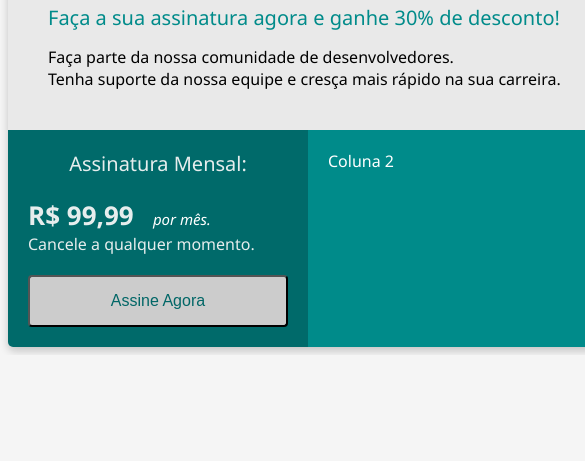
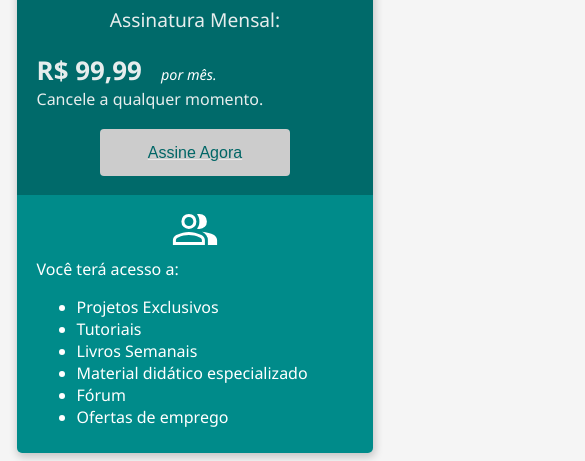
Before and after one commit to Leonardo-do-Playstation/bootcamp-dev-modulo1, a plain HTML site: page index.html in a window 390 px wide. Shown: the part 499-960 px from the top of the page, 585 px wide, since content can reach past the window. Before the commit the page ends 854 px from the top, so only its background shows below. Drawn offline with Linux system fonts and the light colour scheme.

Commit message:
Fechamento do projeto

```diff
--- a/index.html
+++ b/index.html
@@ -4,89 +4,12 @@
     <meta charset="UTF-8" />
     <meta name="viewport" content="width=device-width, initial-scale=1.0" />
     <title>BootCamp Dev - Sistema de Assinaturas</title>
-
-    <style>
-        body{
-            background-color: #F5F5F5;
-            font-family: 'Segoe UI', Tahoma, Geneva, Verdana, sans-serif;
-        }
-        .container{
-          background-color: #E9E9E9;
-          margin: auto;
-          margin-top: 400px;
-          width: 600px;
-          box-shadow: 1px 3px 8px 1px rgba(0,0,0,0.2);
-          border-radius: 5px;
-          overflow: hidden;
-        }
-        .header{
-          padding: 40px;
-        }
-        .flex-container{
-            display: flex;
-            justify-content: space-around;
-        }
-        .header-title{
-          color: #006666;
-          font-size: 32px;
-          font-weight: 700;
-          margin-bottom: 20px;
-        }
-        .text1-header{
-          color: #008B8A;
-          font-size: 20px;
-          font-weight: 500;
-          margin-bottom: 15px;
-        }
-        .col-1{
-          background-color: #006A6A;
-          width: 50%;
-          padding: 20px;
-          color: #fff;
-        }
-        .footer-title{
-          color: #E6EDED;
-          font-size: 20px;
-          text-align: center;
-          margin-bottom: 20px;
-        }
-        .price{
-          color: #E6EDED;
-          font-size: 26px;
-          font-weight: 700;
-        }
-        .subtitle1{
-          font-size: 15px;
-          margin-left: 15px;
-        }
-        .subtitle2{
-          color: #E6EDED;
-          font-size: 16px;
-        }
-        .col-2{
-          background-color: #008B8A;
-          width: 50%;
-          padding: 20px;
-          color: #fff;
-        }
-        .button{
-          width: 100%;
-          margin-top: 20px;
-          background-color: #CCCCCC;
-          padding: 15px 33px;
-          border-radius: 4px;
-          color: #006666;
-          font-size: 16px;
-          cursor: pointer;
-        }
-        .button:hover{
-            background-color: #E9E9E9;
-        }
-    </style>
+    <link rel="stylesheet" href="style.css">
   </head>
   <body>
     <div class="container">
-      <div class="header">
+      <div
+       class="header">
         <div class="header-title">
           Entre para nossa comunidade!
         </div>
@@ -111,13 +34,27 @@
           Cancele a qualquer momento.
         </div>
         <div>
-          <button class="button">Assine Agora</button>
+          <a href="register.html">
+          <button >Assine Agora</button>
+          </a>
         </div>
        </div>
        <div class="col-2">
-        Coluna 2
-      </div>
-      </div>
+        <div class="image-group">
+        <object data="group_48dp_WHITE_FILL0_wght400_GRAD0_opsz48.svg" type="image/svg+xml"></object>
+       </div>
+        <div>
+        Você terá acesso a:
+        </div>
+         <ul>
+          <li>Projetos Exclusivos</li>
+          <li>Tutoriais</li>
+          <li>Livros Semanais</li>
+          <li>Material didático especializado</li>
+          <li>Fórum</li>
+          <li>Ofertas de emprego</li>
+         </ul>
+          </div>
       </div>
     </div>
   </body>
--- /dev/null
+++ b/style.css
@@ -0,0 +1,158 @@
+
+        body{
+            background-color: #F5F5F5;
+            font-family: 'Segoe UI', Tahoma, Geneva, Verdana, sans-serif;
+        }
+
+        input{
+          width: 97%;
+          height: 12px;
+          padding: 0.9rem;
+          font-size: 1.2rem;
+          border-radius: 5px;
+          border: 0;
+          margin: 10px;
+          }
+
+          input :focus{
+            outline: none;
+            box-shadow: 0,0,10px #009E9E;
+          }
+
+          a{
+            color:#E9E9E9;
+            font-size: 0.8rem;
+            margin-top: 0.3rem;
+          }
+
+        button{
+          width: 100%;
+          max-width: 200px;
+          margin-top: 1.2rem;
+          background-color: #CCCCCC;
+          padding: 0.9rem 2rem;
+          border-radius: 0.25rem;
+          border: none;
+          color: #006666;
+          font-size: 1rem;
+          cursor: pointer;
+        }
+
+        button:hover{
+            background-color: #E9E9E9;
+        }
+
+        .container{
+          background-color: #E9E9E9;
+          margin: auto;
+          margin-top: 200px;
+          width: 600px;
+          box-shadow: 1px 3px 8px 1px rgba(0,0,0,0.2);
+          border-radius: 5px;
+          overflow: hidden;
+        }
+
+        .header{
+          padding: 0.9rem;
+        }
+
+        .flex-container{
+            display: flex;
+            justify-content: space-around;
+        }
+
+        .header-title{
+          color: #006666;
+          font-size: 2rem;
+          font-weight: 700;
+          margin-bottom: 1.2rem;
+        }
+
+        .text1-header{
+          color: #008B8A;
+          font-size: 1.12rem;
+          font-weight: 700;
+          margin-bottom: 0.9rem;
+        }
+
+        .text1-header1{
+          font-size: 1.2rem;
+          color: #168587;
+          font-weight: 600;
+          margin-bottom: 0.9rem;
+        }
+
+        .col-1{
+          background-color: #006A6A;
+          width: 50%;
+          padding: 1.2rem;
+          color: #fff;
+        }
+        .col-1 button {
+        display: block;
+        margin: 1.2rem auto 0 auto;
+        width: 60%;
+        }
+
+        .footer-title{
+          color: #E6EDED;
+          font-size: 1.2rem;
+          text-align: center;
+          margin-bottom: 1.2rem;
+        }
+
+        .price{
+          color: #E6EDED;
+          font-size: 1.62rem;
+          font-weight: 700;
+        }
+        .subtitle1{
+          font-size: 0.9rem;
+          margin-left: 15px;
+        }
+
+        .subtitle2{
+          color: #E6EDED;
+          font-size: 1rem;
+        }
+
+        .col-2{
+          background-color: #008B8A;
+          width: 50%;
+          padding: 0.6rem 1.2rem;
+          color: #fff;
+        }
+
+        .image-group
+        {
+          text-align: center;
+        }
+
+        .form-register{
+            background-color: #006A6A;
+            padding: 1.2rem;
+            display: flex;
+            flex-direction: column;
+            align-items: center;
+            align-content: space-around;
+        }
+
+
+        @media screen and (max-width: 620px){
+          .html{
+            font-size: 14px;
+          }
+          .flex-container{
+            flex-direction: column;
+          }
+          .col-1, .col-2{
+            width: 100%;
+            box-sizing: border-box;
+          }
+          .container{
+            width: 95%;
+          }
+          .header{
+            padding: 15px;
+          }
+        }
```
Also changed, not shown: register.html (added, +27 -0 lines), group_48dp_WHITE_FILL0_wght400_GRAD0_opsz48.svg (added), module02-example-index-desktop.png (deleted), module02-example-register-desktop.png (added), module02-example-register-mobile.png (added).
